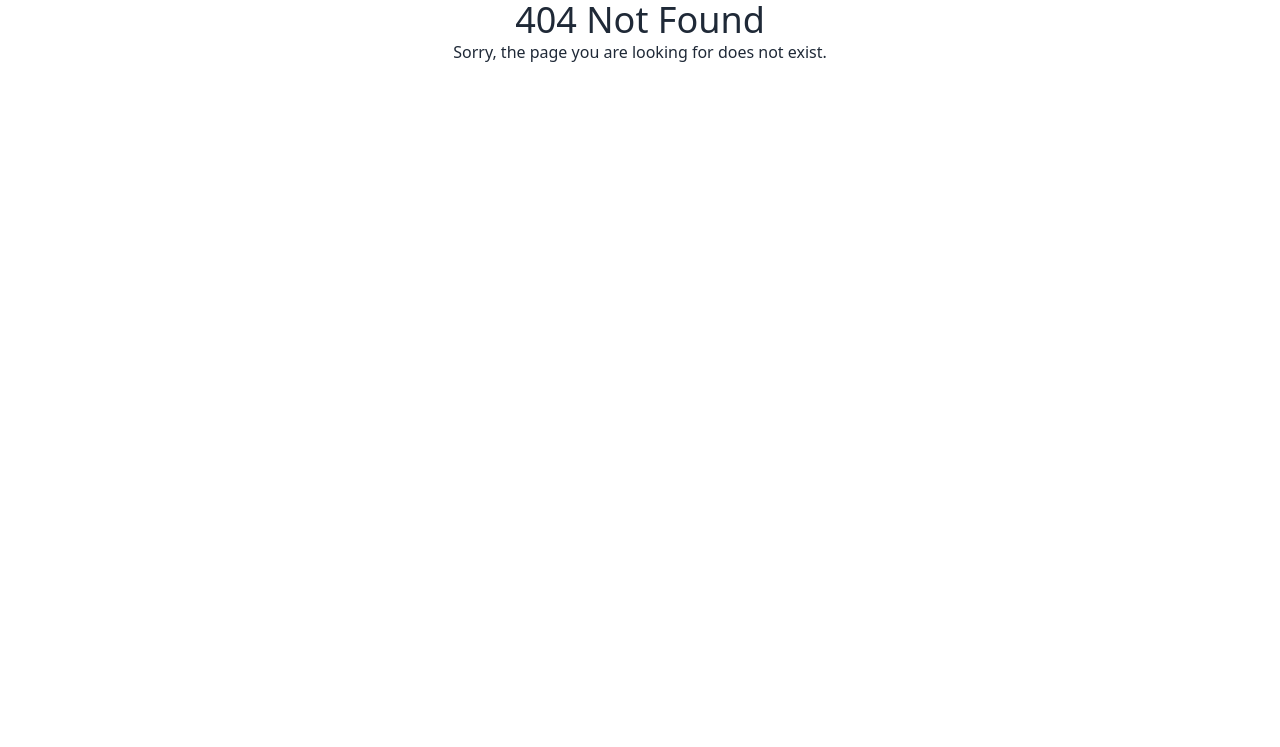
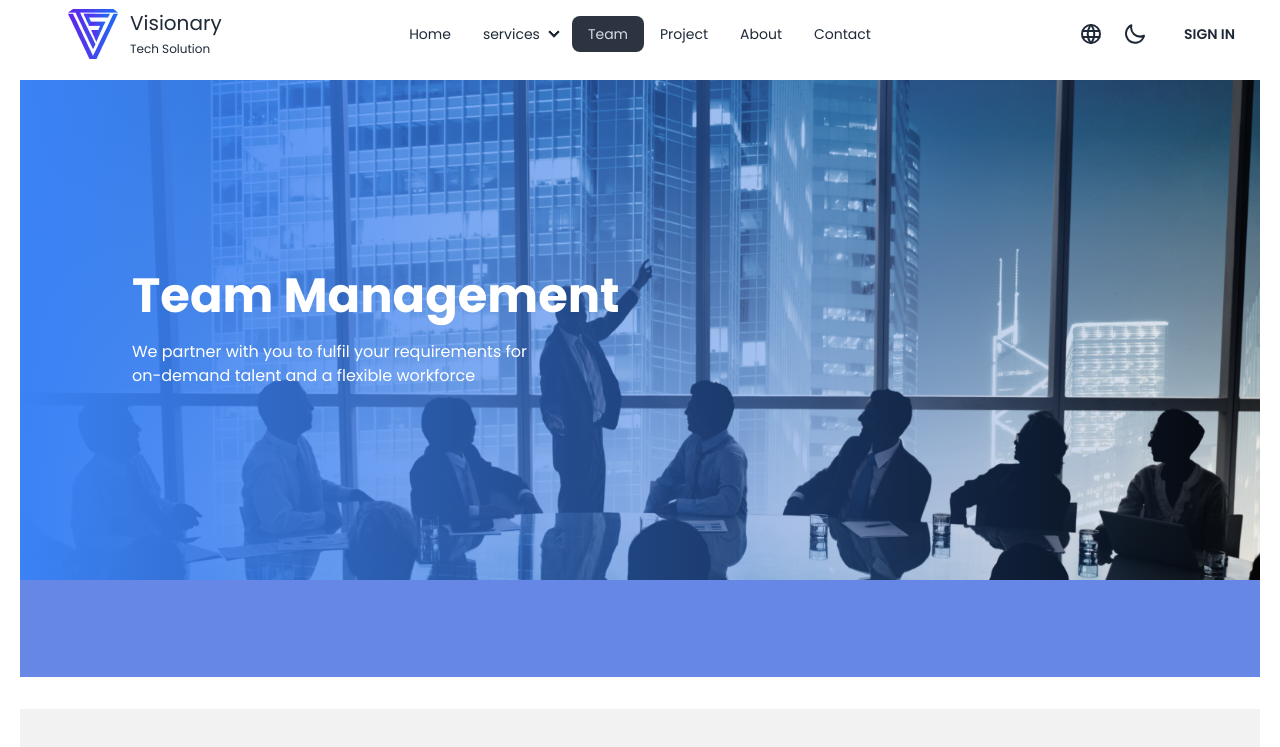
Before and after one commit to MahmudulMahi/-company-website, a React (Vite) app: page /team in a window 1280 px wide. Before the commit this address had no page. Shown: the top 747 px of the page. Built offline with nearby package versions, Linux system fonts and the light colour scheme.

Commit message:
create team section

```diff
--- a/src/components/Layouts/AboutOurTeam/AboutOurTeam.jsx
+++ b/src/components/Layouts/AboutOurTeam/AboutOurTeam.jsx
@@ -20,7 +20,7 @@ const AboutOurTeam = () => {
           We have a wide experience at technical level, a young professional team, with a solid academic formation and advances technical skills who let us deliver high quality solutions to any kind of company
         </span>
         <div className='mt-7'>
-          <button className="btn btn-outline rounded-3xl border-[#4169E1]"><span className='text-[#4169E1]'>Meet our team</span></button>
+          <button className="btn  rounded-3xl border-[#4169E1]"><span className='text-[#4169E1]'>Meet our team</span></button>
         </div>
       </div>
 
--- a/src/components/Layouts/Banner/Banner.jsx
+++ b/src/components/Layouts/Banner/Banner.jsx
@@ -4,18 +4,18 @@ import underimg from "/public/asset/Rectangle 344.png"
 const Banner = () => {
   return (
     <>
-      <div className="hero h-[500px] mt-3 " style={{
+      <div className="hero  h-[500px] mt-3 " style={{
         backgroundImage: "url('/asset/modern.png')"
 
       }}>
 
 
         <div className="hero-overlay bg-opacity-60 bg-blue-700 "></div>
-        <div className="hero-content text-center text-neutral-content">
+        <div className="hero-content  text-center text-neutral-content ">
           <div className="max-w-md">
-            <h1 className="mb-5 text-5xl font-bold text-white " >Think Big.We Make <br />
+            <h1 className=" text-5xl font-bold  whitespace-nowrap text-white " >Think Big.We Make <br />
               <span className="" style={{ marginTop: '10px', display: 'block' }}>IT Possible!</span></h1>
-            <p className="mb-5 text-white">We develops strategic software <br /> solutions for businesses.</p>
+            <p className="mt-5 text-white">We develops strategic software <br /> solutions for businesses.</p>
 
           </div>
         </div>
--- a/src/components/Layouts/contact/Contact.jsx
+++ b/src/components/Layouts/contact/Contact.jsx
@@ -48,7 +48,7 @@ const Contact = () => {
           </div>
         </div>
         <div>
-          <form className="card-body border md:w-[600px] mt-10">
+          <form className="card-body bg-base-100 border rounded-3xl md:w-[600px] mt-10">
             <div className="form-control">
               <label className="label">
                 <span className="label-text"></span>
--- a/src/components/Layouts/contactus/Contactus.jsx
+++ b/src/components/Layouts/contactus/Contactus.jsx
@@ -4,7 +4,7 @@ import { BsArrowRightCircle } from "react-icons/bs";
 const Contactus = () => {
   return (
     <div className="hero  h-[300px] mt-12" style={{ backgroundImage: "url('/asset/Rectangle 452.png')" }}>
-      <div className="hero-overlay bg-opacity-60"></div>
+      <div className="hero-overlay bg-opacity-5"></div>
       <div className="hero-content text-center text-neutral-content">
         <div className="max-w-md">
           <h1 className="mb-5 text-5xl font-bold">Contact Us</h1>
--- /dev/null
+++ b/src/components/Layouts/teambanner/Teambanner.jsx
@@ -0,0 +1,26 @@
+import underimg from "/public/asset/Rectangle 344.png"
+
+const Teambanner = () => {
+  return (
+    <>
+    <div className="hero h-[300px] md:h-[500px] mt-3 "
+
+    style={{ backgroundImage: "url('/asset/Rectangle 387.png')"
+
+    }}>
+      <div className="hero-overlay bg-opacity-10 bg-gradient-to-r from-blue-500  to-transparent  "></div>
+
+    <div className=" flex items-center justify-start text-neutral-content  mr-auto ml-4 md:ml-28  md:whitespace-nowrap ">
+        <div className="max-w-md">
+          <h1 className=" text-5xl text-white font-bold mb-5">Team Management</h1>
+          <p className=" text-white">We partner with you to fulfil your requirements for <br/> on-demand talent and a flexible workforce</p>
+        </div>
+      </div>
+
+    </div>
+    <img src={underimg} alt="" />
+  </>
+  );
+};
+
+export default Teambanner;
--- a/src/components/Root/Root.jsx
+++ b/src/components/Root/Root.jsx
@@ -6,7 +6,7 @@ import Header from '../Layouts/Header/Header';
 
 const Root = () => {
   return (
-    <div className='container mx-auto px-5 ' >
+    <div className='container mx-auto px-5 font-Poppins' >
 
       <Header ></Header>
 
--- /dev/null
+++ b/src/components/pages/Team/Team.jsx
@@ -0,0 +1,12 @@
+import Teambanner from "../../Layouts/teambanner/Teambanner";
+
+
+const Team = () => {
+  return (
+    <>
+  <Teambanner></Teambanner>
+  </>
+  );
+};
+
+export default Team;
--- a/src/index.css
+++ b/src/index.css
@@ -1,3 +1,5 @@
+@import url('https://fonts.googleapis.com/css2?family=Poppins:ital,wght@0,100;0,200;0,300;0,400;0,500;0,600;0,700;0,800;1,100;1,200;1,300;1,400;1,500;1,600;1,700;1,800&display=swap');
+
 @tailwind base;
 @tailwind components;
 @tailwind utilities;
--- a/tailwind.config.js
+++ b/tailwind.config.js
@@ -5,7 +5,11 @@ export default {
     "./src/**/*.{js,ts,jsx,tsx}",
   ],
   theme: {
-    extend: {},
+    extend: {
+      fontFamily:{
+        Poppins:['Poppins','sans-serif']
+      },
+    },
   },
   plugins: [require("daisyui")],
   daisyui: {
```
Also changed, not shown: src/main.jsx (+7 -1 lines).
